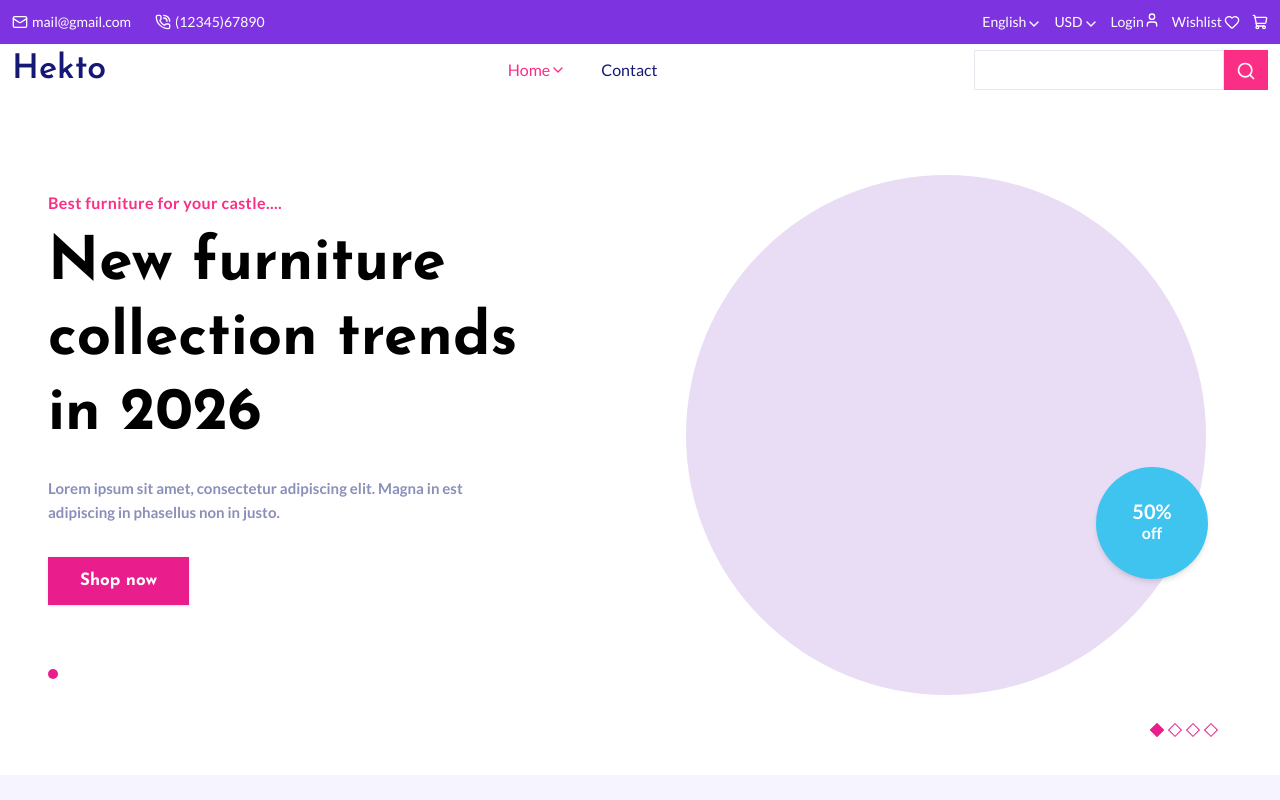
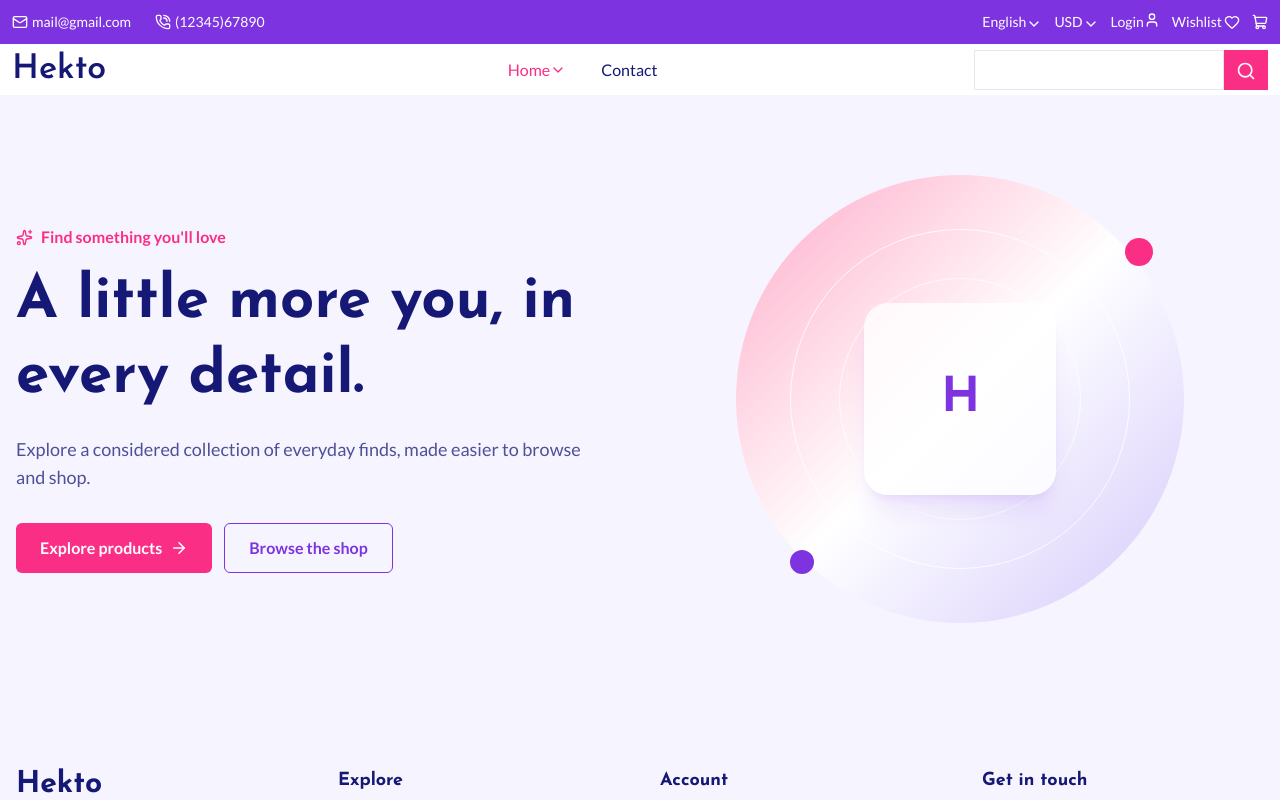
Before and after one commit to GyanendraAryal/e-commerce, a React (Vite) app: page / in a window 1280 px wide. Shown: the top 800 px of the page. Built offline with nearby package versions, Linux system fonts and the light colour scheme; no server answers.

Commit message:
Update hero banner

```diff
--- a/src/components/HeroBanner.tsx
+++ b/src/components/HeroBanner.tsx
@@ -1,81 +1,55 @@
-import { useState } from "react";
-
-// Replace YOUR_IMAGE_URL below with the path/URL to your own product photo.
-// e.g. import productImg from "./your-photo.jpg"; then use {productImg}
-const YOUR_IMAGE_URL = "https://placehold.co/700x600/f4c9d8/9a3a5e?text=Your+Product+Photo";
-
-const slides = [0, 1, 2, 3];
+import { ArrowRight, Sparkles } from "lucide-react";
+import { Link } from "react-router-dom";
+import { Section } from "./ui";
 
 export default function HeroBanner() {
-  const [active, setActive] = useState(0);
-
   return (
-    <section className="relative w-full overflow-hidden">
-      <div className="mx-auto grid max-w-7xl grid-cols-1 items-center gap-10 px-6 py-16 md:grid-cols-2 md:px-12 lg:py-24">
-        {/* Left: copy */}
-        <div className="relative z-10 order-2 md:order-1">
-          <p className="mb-3 font-lato text-[16px] font-bold tracking-wide text-secondary">
-            Best furniture for your castle....
+    <Section className="bg-dark-white overflow-hidden py-10 sm:py-14 lg:py-20">
+      <div className="grid items-center gap-10 md:grid-cols-2 md:gap-8">
+        <div className="order-2 md:order-1">
+          <p className="text-secondary mb-4 inline-flex items-center gap-2 font-bold">
+            <Sparkles size={17} aria-hidden="true" />
+            Find something you'll love
           </p>
-
-          <h1 className="font-josefin text-4xl font-bold leading-tight text-black sm:text-5xl lg:text-6xl">
-            New furniture
-            <br />
-            collection trends
-            <br />
-            in 2026
+          <h1 className="font-josefin text-primary-dark max-w-2xl text-4xl leading-tight font-bold sm:text-5xl lg:text-6xl">
+            A little more you, in every detail.
           </h1>
-
-          <p className="mt-6 max-w-md text-[15px] font-bold leading-relaxed text-[#8A8FB9]">
-            Lorem ipsum sit amet, consectetur adipiscing elit. Magna in
-            est adipiscing in phasellus non in justo.
+          <p className="text-primary-dark/75 mt-5 max-w-xl text-base leading-7 sm:text-lg">
+            Explore a considered collection of everyday finds, made easier to
+            browse and shop.
           </p>
-
-          <button className="mt-8 bg-[#e91e8c] px-8 py-3 text-sm font-josefin font-bold text-[17px] text-white shadow-sm transition hover:bg-[#d4127b]">
-            Shop now
-          </button>
-
-          {/* dot pagination (decorative, mirrors reference) */}
-          <div className="mt-16 flex items-center gap-2">
-            <span className="h-2.5 w-2.5 rounded-full bg-[#e91e8c]" />
+          <div className="mt-8 flex flex-wrap gap-3">
+            <Link
+              to="/products"
+              className="bg-secondary hover:bg-secondary/90 inline-flex min-h-11 items-center justify-center gap-2 rounded-md px-6 py-3 font-bold text-white transition-colors"
+            >
+              Explore products <ArrowRight size={18} aria-hidden="true" />
+            </Link>
+            <Link
+              to="/shop"
+              className="border-primary text-primary hover:bg-primary inline-flex min-h-11 items-center justify-center rounded-md border px-6 py-3 font-bold transition-colors hover:text-white"
+            >
+              Browse the shop
+            </Link>
           </div>
         </div>
-
-        {/* Right: product image */}
-        <div className="relative order-1 flex items-center justify-center md:order-2">
-          {/* soft background blob, mirrors reference */}
-          <div className="absolute h-[420px] w-[420px] rounded-full bg-[#e9ddf5] sm:h-[480px] sm:w-[480px] lg:h-[520px] lg:w-[520px]" />
-
-          {/* your product image goes here */}
-          {/* <img
-            src={YOUR_IMAGE_URL}
-            alt="Featured product"
-            className="relative z-10 max-h-[420px] w-auto object-contain sm:max-h-[480px] lg:max-h-[560px]"
-          /> */}
-
-          {/* discount badge */}
-          <div className="absolute right-2 top-6 z-20 flex h-24 w-24 flex-col items-center justify-center rounded-full bg-[#3fc4f0] text-center text-white shadow-md sm:right-6 sm:top-8 sm:h-28 sm:w-28">
-            <span className="text-lg font-bold leading-none sm:text-xl">50%</span>
-            <span className="text-sm font-semibold sm:text-base">off</span>
+        <div className="order-1 flex min-h-64 items-center justify-center md:order-2 md:min-h-96">
+          <div
+            aria-hidden="true"
+            className="from-secondary-light to-primary/25 relative flex aspect-square w-full max-w-md items-center justify-center rounded-full bg-gradient-to-br via-white"
+          >
+            <div className="absolute inset-[12%] rounded-full border border-white/80" />
+            <div className="absolute inset-[23%] rounded-full border border-white/70" />
+            <div className="shadow-primary/10 relative flex size-36 items-center justify-center rounded-3xl bg-white/80 shadow-xl sm:size-48">
+              <span className="font-josefin text-primary text-4xl font-bold tracking-tight sm:text-5xl">
+                H
+              </span>
+            </div>
+            <span className="bg-secondary absolute top-[14%] right-[7%] size-5 rounded-full sm:size-7" />
+            <span className="bg-primary absolute bottom-[11%] left-[12%] size-4 rounded-full sm:size-6" />
           </div>
         </div>
       </div>
-
-      {/* slide indicator dots bottom-right, mirrors reference */}
-      <div className="absolute bottom-6 right-8 z-20 flex items-center gap-2 sm:bottom-10 sm:right-16">
-        {slides.map((i) => (
-          <button
-            key={i}
-            onClick={() => setActive(i)}
-            aria-label={`Go to slide ${i + 1}`}
-            className={`h-2.5 w-2.5 rotate-45 border transition ${
-              active === i
-                ? "border-[#e91e8c] bg-[#e91e8c]"
-                : "border-[#e91e8c] bg-transparent"
-            }`}
-          />
-        ))}
-      </div>
-    </section>
+    </Section>
   );
 }
```
